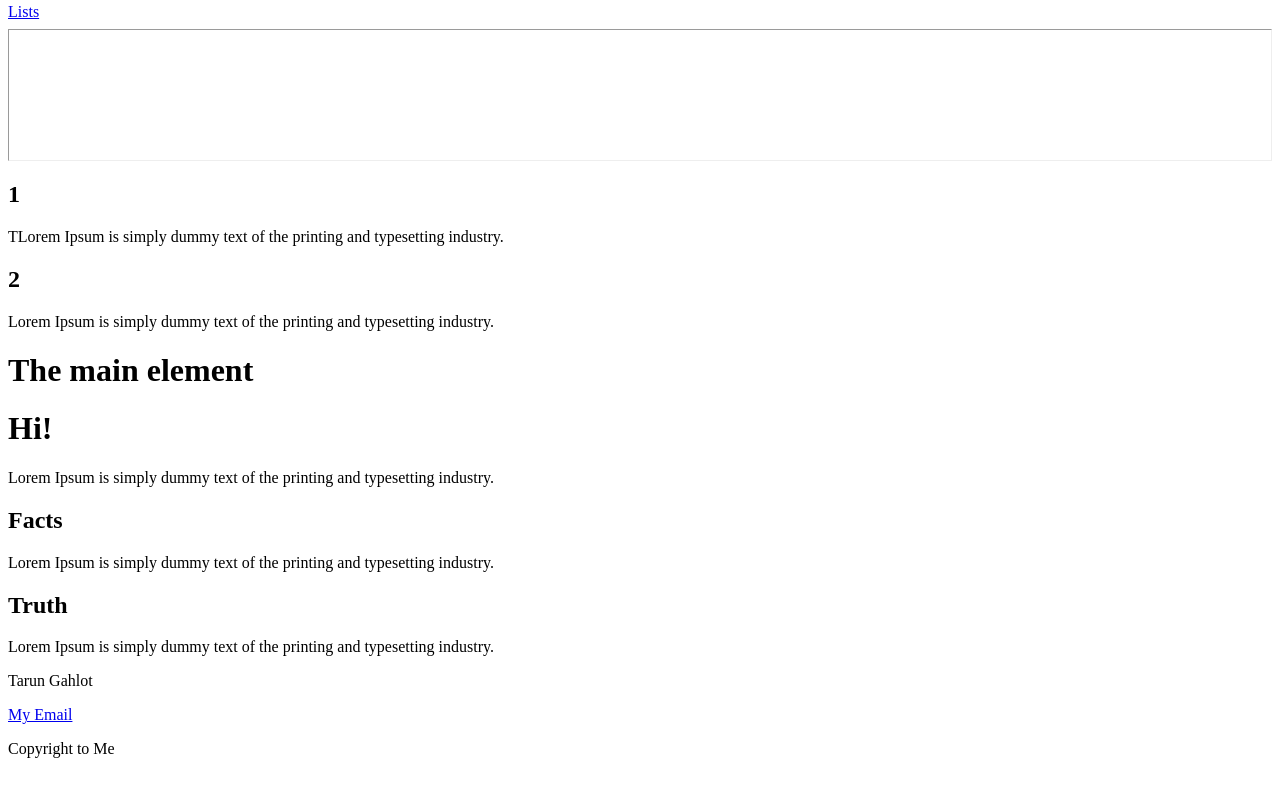
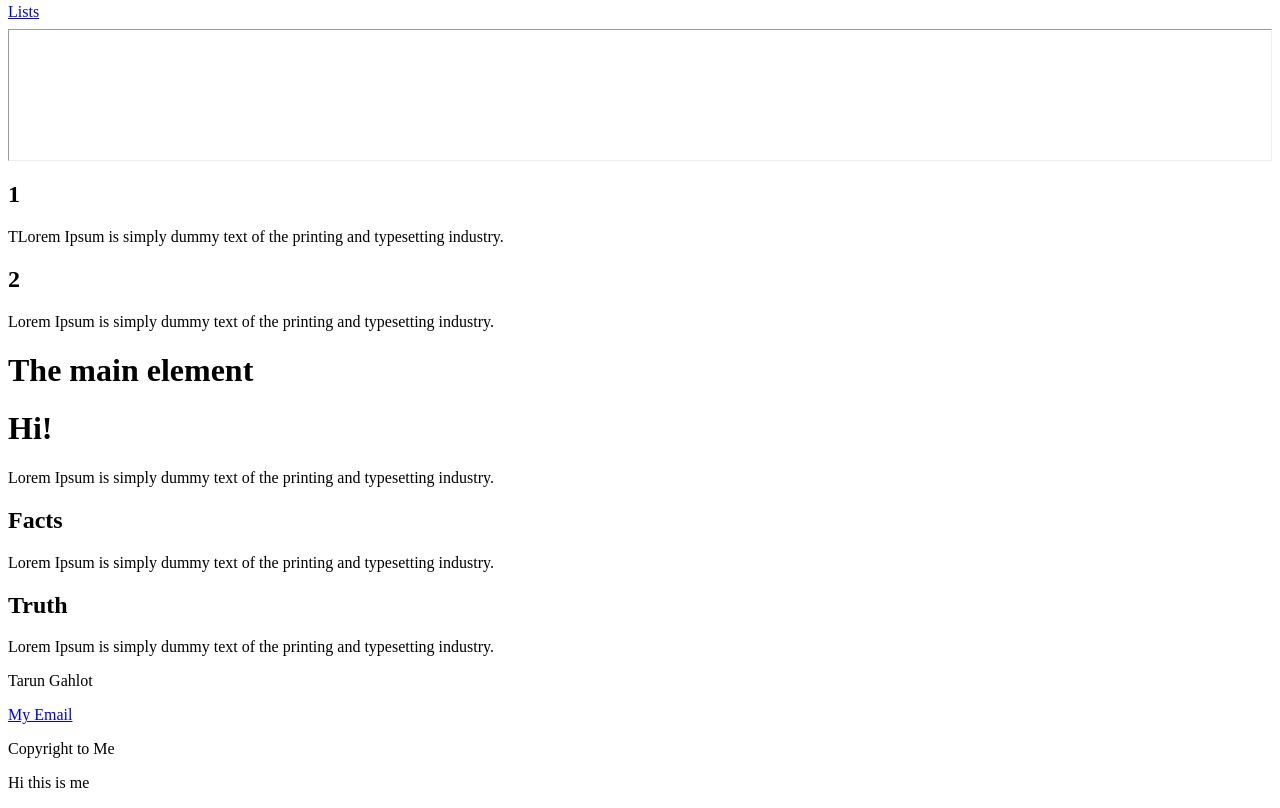
Before and after one commit to Tarun-00/Class-Lab, a plain HTML site: page index.html in a window 1280 px wide. Shown: the part 739-1547 px from the top of the page. Before the commit the page ends 1513 px from the top, so only its background shows below. Drawn offline with Linux system fonts and the light colour scheme.

Commit message:
Update index.html

```diff
--- a/index.html
+++ b/index.html
@@ -90,5 +90,6 @@
       <p><a href="#">My Email</a></p>
       <p>Copyright to Me</p>
     </footer>
+    <p>Hi this is me</p>
   </body>
 </html>
```
